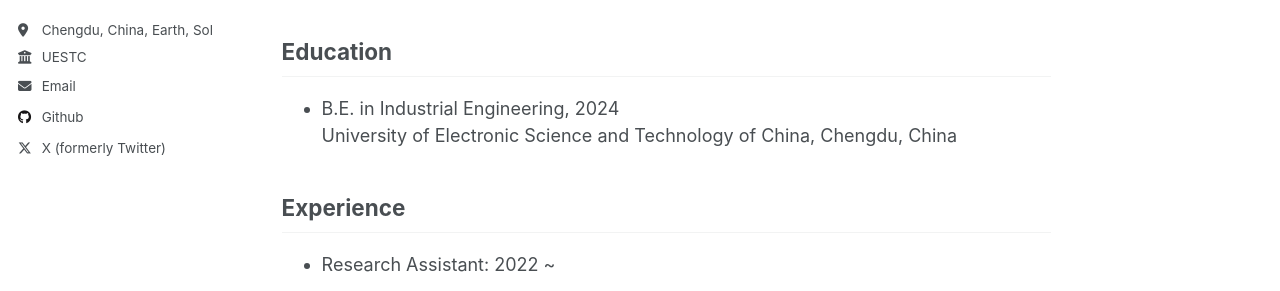
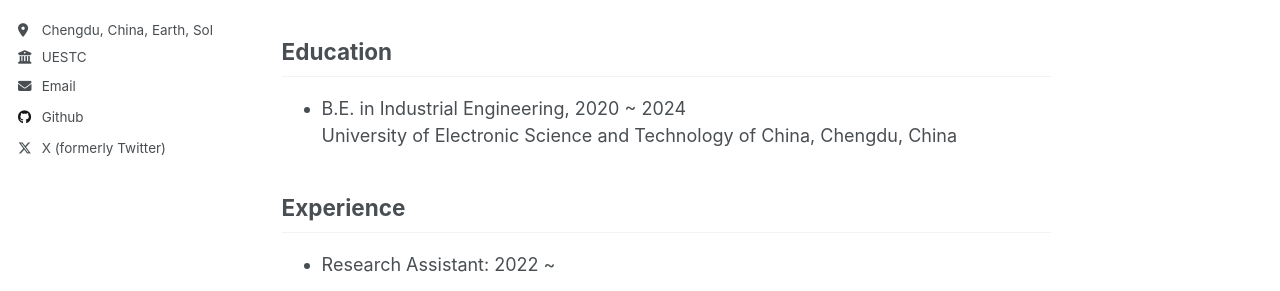
Before and after one commit to YLchen22/YLchen22.github.io, a Jekyll site: the page built from _pages/about.md, in a window 1280 px wide and 900 px high. Shown: the part 364-655 px from the top of the window. Built offline with Jekyll 4.4.1, drawn with Linux system fonts in a browser that asks for light colours.

Commit message:
Update about.md

```diff
--- a/_pages/about.md
+++ b/_pages/about.md
@@ -15,7 +15,7 @@ I am particularly interested in the theory and scientific application of machine
 
 Education
 ------
-* B.E. in Industrial Engineering, 2024 <br> University of Electronic Science and Technology of China, Chengdu, China
+* B.E. in Industrial Engineering, 2020 ~ 2024 <br> University of Electronic Science and Technology of China, Chengdu, China
 
 Experience
 ------
```
